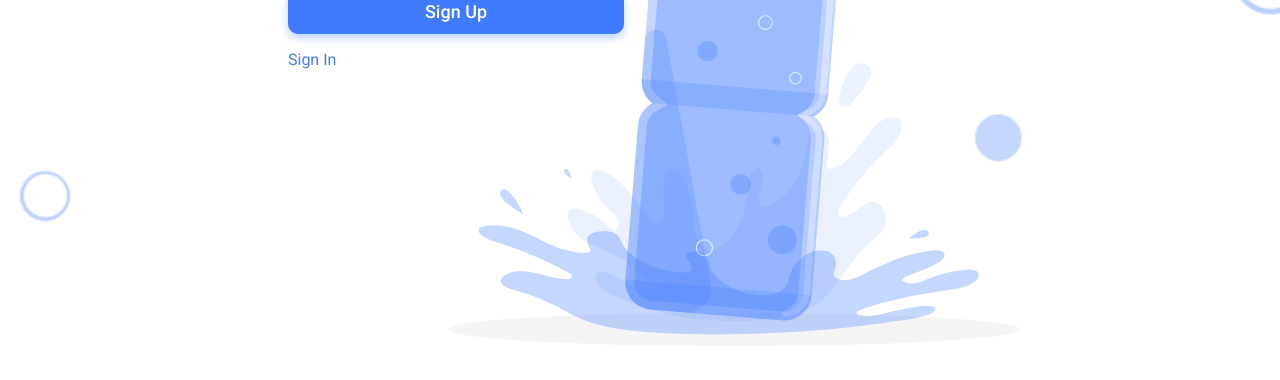
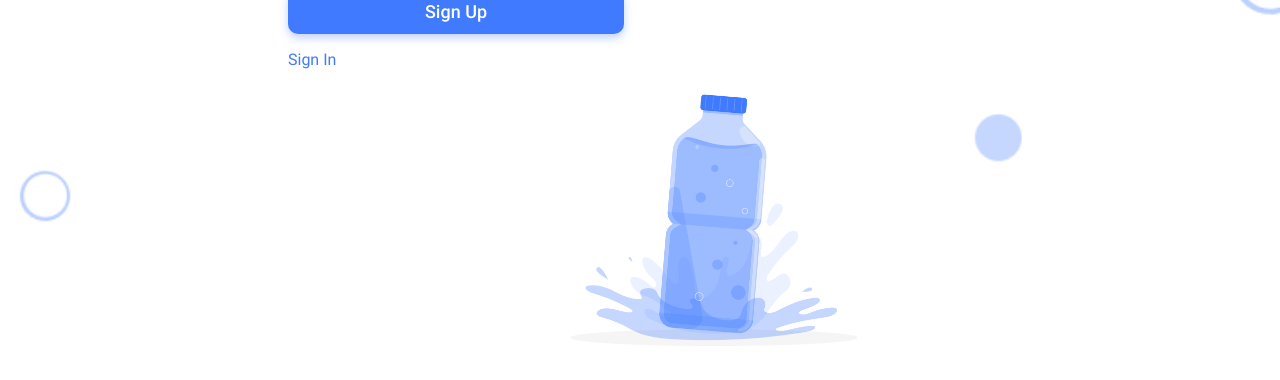
Before and after one commit to YevichDmytro/browser-battalion-3.0, a React (Vite) app: page /signup in a window 1280 px wide. Shown: the part 444-824 px from the top of the page. Built offline with nearby package versions, Linux system fonts and the light colour scheme.

Commit message:
added DailyNorma - html and css

```diff
--- a/src/components/Auth/Auth.jsx
+++ b/src/components/Auth/Auth.jsx
@@ -1,6 +1,6 @@
 import css from './Auth.module.css';
-import AuthBottleImg from '../AuthBottleImg/AuthBottleImg';
 import AuthForm from '../AuthForm/AuthForm';
+import BottleImg from '../BottleImg/BottleImg';
 import Container from '../ui/Container/Container';
 
 const Auth = () => {
@@ -8,7 +8,7 @@ const Auth = () => {
     <section className={css.section}>
       <Container className={css.container}>
         <AuthForm />
-        <AuthBottleImg />
+        <BottleImg className={css.picture} />
       </Container>
     </section>
   );
--- a/src/components/Auth/Auth.module.css
+++ b/src/components/Auth/Auth.module.css
@@ -13,6 +13,15 @@
   position: relative;
 }
 
+.picture {
+  position: absolute;
+  bottom: -276px;
+  left: 50%;
+  transform: translateX(-50%);
+  z-index: 0;
+  max-width: 280px;
+}
+
 @media screen and (min-width: 768px) {
   .section {
     padding-top: 40px;
@@ -22,6 +31,11 @@
 
   .container {
     padding: 0 32px;
+  }
+
+  .picture {
+    left: 57%;
+    max-width: 656px;
   }
 }
 
@@ -37,4 +51,11 @@
     justify-content: flex-end;
     padding: 0 216px;
   }
+
+  .picture {
+    top: -142px;
+    left: 0%;
+    transform: translateX(0);
+    max-width: 916px;
+  }
 }
--- a/src/components/AuthBottleImg/AuthBottleImg.module.css
+++ /dev/null
@@ -1,34 +0,0 @@
-.picture {
-  position: absolute;
-  bottom: -276px;
-  left: 50%;
-  transform: translateX(-50%);
-  z-index: 0;
-}
-
-.img {
-  max-width: 280px;
-  height: auto;
-}
-
-@media screen and (min-width: 768px) {
-  .img {
-    max-width: 656px;
-  }
-
-  .picture {
-    left: 57%;
-  }
-}
-
-@media screen and (min-width: 1440px) {
-  .img {
-    max-width: 916px;
-  }
-
-  .picture {
-    top: -142px;
-    left: 0%;
-    transform: translateX(0);
-  }
-}
--- a/src/components/AuthBottleImg/AuthBottleImg.jsx
+++ b/src/components/BottleImg/BottleImg.jsx
@@ -1,4 +1,4 @@
-import css from './AuthBottleImg.module.css';
+import css from './BottleImg.module.css';
 import bottleDesktop1xPng from '../../assets/auth-page/bottle-deskt-1x.png';
 import bottleDesktop1xWebp from '../../assets/auth-page/bottle-deskt-1x.webp';
 import bottleDesktop2xPng from '../../assets/auth-page/bottle-deskt-2x.png';
@@ -12,9 +12,9 @@ import bottleTablet1xWebp from '../../assets/auth-page/bottle-tabl-1x.webp';
 import bottleTablet2xPng from '../../assets/auth-page/bottle-tabl-2x.png';
 import bottleTablet2xWebp from '../../assets/auth-page/bottle-tabl-2x.webp';
 
-const AuthBottleImg = () => {
+const BottleImg = ({ className = '' }) => {
   return (
-    <picture className={css.picture}>
+    <picture className={className}>
       <source
         srcSet={`${bottleMobile1xWebp} 1x, ${bottleMobile2xWebp} 2x`}
         media="(max-width:767px)"
@@ -59,4 +59,4 @@ const AuthBottleImg = () => {
   );
 };
 
-export default AuthBottleImg;
+export default BottleImg;
--- /dev/null
+++ b/src/components/BottleImg/BottleImg.module.css
@@ -0,0 +1,4 @@
+.img {
+  height: auto;
+  width: 100%;
+}
--- /dev/null
+++ b/src/components/DailyNorma/DailyNorma.module.css
@@ -0,0 +1,75 @@
+.container {
+  margin-bottom: 16px;
+}
+
+.wrapper {
+  box-shadow: 0 4px 8px 0 rgba(158, 187, 255, 0.12);
+  background: var(--primary-white);
+  padding: 8px 20px;
+  border: 1px solid var(--secondary-2);
+  border-radius: 10px;
+  max-width: 166px;
+  z-index: 1;
+}
+
+.title {
+  font-family: var(--font-family);
+  font-weight: 500;
+  font-size: 18px;
+  line-height: 1.33;
+  color: var(--primary-black);
+  margin-bottom: 12px;
+}
+
+.wrap {
+  display: flex;
+  gap: 12px;
+}
+
+.normaText {
+  font-family: var(--font-family);
+  font-weight: 700;
+  font-size: 22px;
+  line-height: 1;
+  color: var(--primary-blue);
+}
+
+.editBtn {
+  font-family: var(--font-family);
+  font-weight: 400;
+  font-size: 16px;
+  line-height: 1.25;
+  color: #8baeff;
+  border: none;
+  background-color: transparent;
+}
+
+.picture {
+  z-index: 0;
+}
+
+@media screen and (min-width: 768px) {
+  .picture {
+    display: flex;
+    justify-content: center;
+    margin-top: -76px;
+  }
+
+  .picture img {
+    max-width: 518px;
+  }
+}
+
+@media screen and (min-width: 1440px) {
+  .container {
+    margin-bottom: 24px;
+  }
+
+  .normaText {
+    font-size: 24px;
+  }
+
+  .picture img {
+    max-width: 738px;
+  }
+}
--- /dev/null
+++ b/src/components/DailyNorma/DailyNorma.tsx
@@ -0,0 +1,22 @@
+import React from 'react';
+
+import css from './DailyNorma.module.css';
+import BottleImg from '../BottleImg/BottleImg';
+import Container from '../ui/Container/Container';
+
+const DailyNorma = () => {
+  return (
+    <div className={css.container}>
+      <div className={css.wrapper}>
+        <p className={css.title}>My daily norma</p>
+        <div className={css.wrap}>
+          <p className={css.normaText}>2 L</p>
+          <button className={css.editBtn}>Edit</button>
+        </div>
+      </div>
+      <BottleImg className={css.picture} />
+    </div>
+  );
+};
+
+export default DailyNorma;
--- a/src/pages/HomePage/HomePage.jsx
+++ b/src/pages/HomePage/HomePage.jsx
@@ -1,11 +1,14 @@
-import TodayWaterList from "../../components/TodayWaterList/TodayWaterList";
+import DailyNorma from '../../components/DailyNorma/DailyNorma';
+import TodayWaterList from '../../components/TodayWaterList/TodayWaterList';
+import Container from '../../components/ui/Container/Container';
 
 const HomePage = () => {
-  return(
-    <div>
-      <TodayWaterList/>
-    </div>
-  )
+  return (
+    <Container>
+      <DailyNorma />
+      <TodayWaterList />
+    </Container>
+  );
 };
 
 export default HomePage;
```
Also changed, not shown: src/components/TodayWaterList/TodayWaterList.jsx (+8 -6 lines), src/components/TodayWaterList/TodayWaterListItem.jsx (+51 -27 lines).
